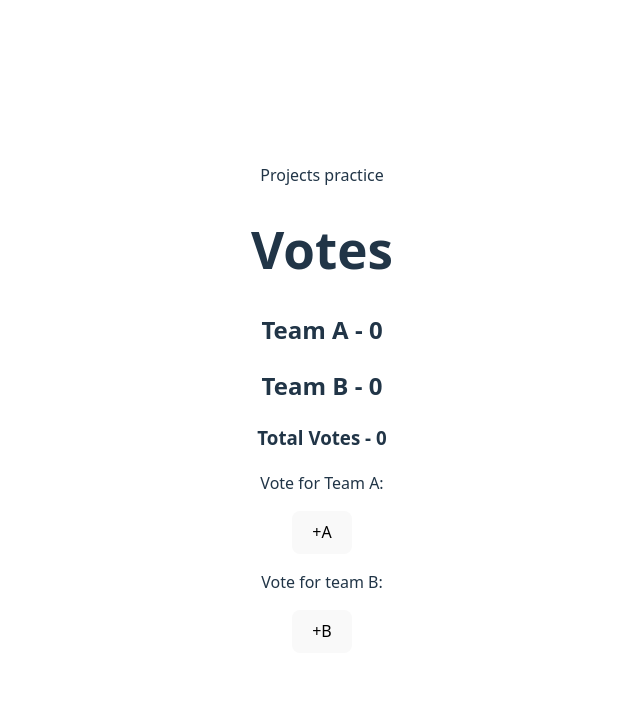
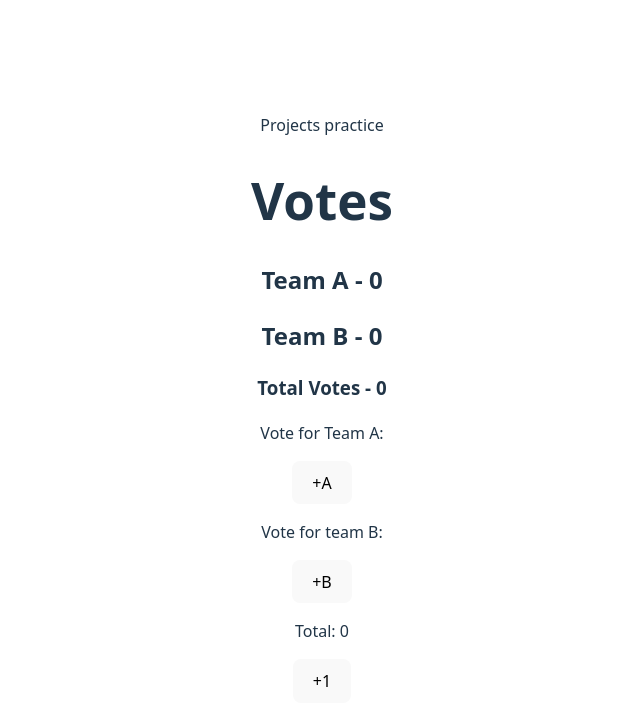
Before and after one commit to bizzy-coding/React-Playground, a React (Vite) app: page / in a window 1280 px wide. Shown: the top 726 px of the page, without its empty margins (318-958 px from the left). Built offline with nearby package versions, Linux system fonts and the light colour scheme.

Commit message:
adds basic counter

```diff
--- a/src/App.jsx
+++ b/src/App.jsx
@@ -3,7 +3,7 @@ import { useState } from 'react'
 import reactLogo from './assets/react.svg'
 import viteLogo from '/vite.svg'
 import './App.css'
-import Counter from './counter'
+import Counter from './components/useState/Counter'
 import TeamVotes from './components/useState/TeamVotes'
 
 function App() {
@@ -14,6 +14,8 @@ function App() {
 
 <TeamVotes/>
 
+<Counter/>
+
 
     </>
   )
--- a/src/components/useState/Counter.jsx
+++ b/src/components/useState/Counter.jsx
@@ -0,0 +1,16 @@
+import { useState } from "react";
+
+export default function Counter() {
+
+    const [counter, setCounter] = useState(0)
+
+    return (
+        <>
+
+        <p>Total: {counter}</p>
+
+        <button onClick={() => setCounter(counter + 1)}>+1 </button>
+
+        </>
+    )
+}
```
